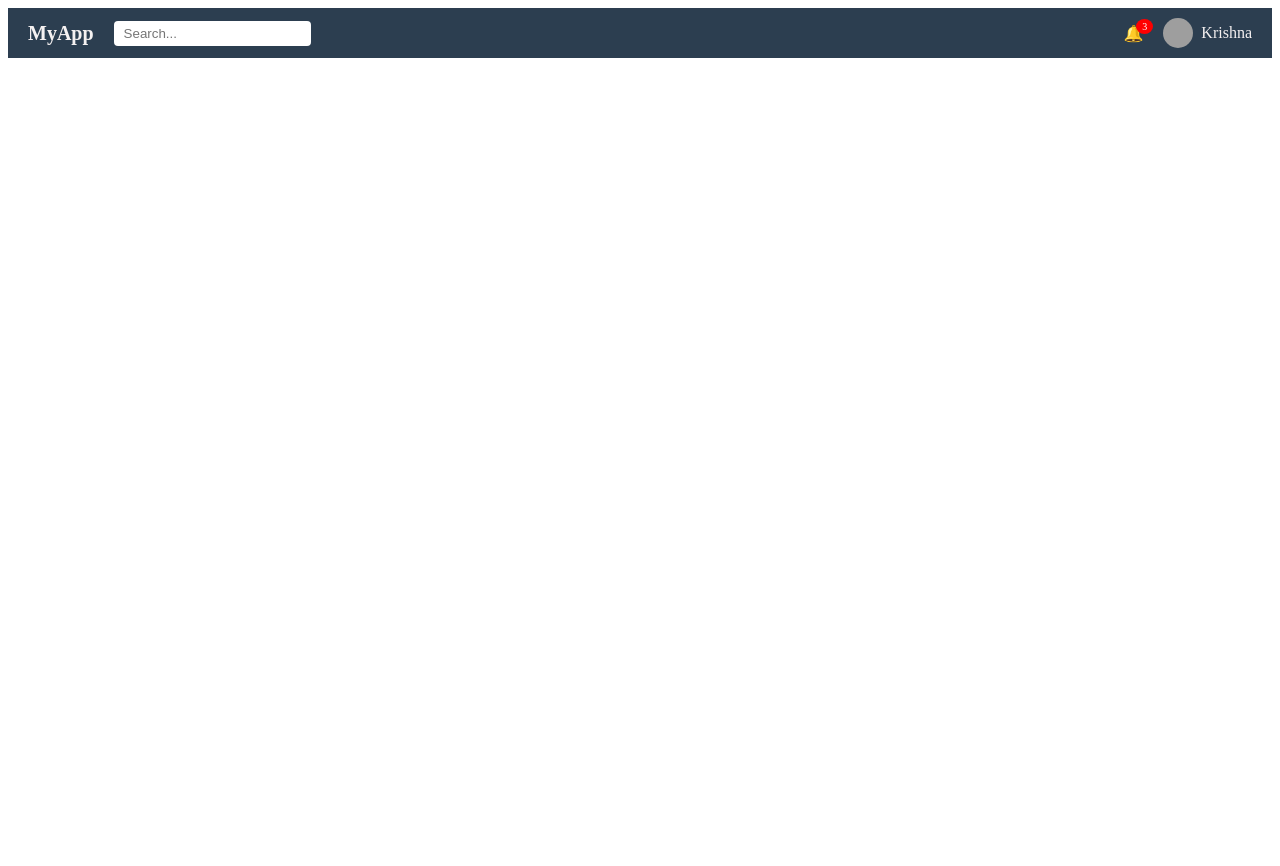
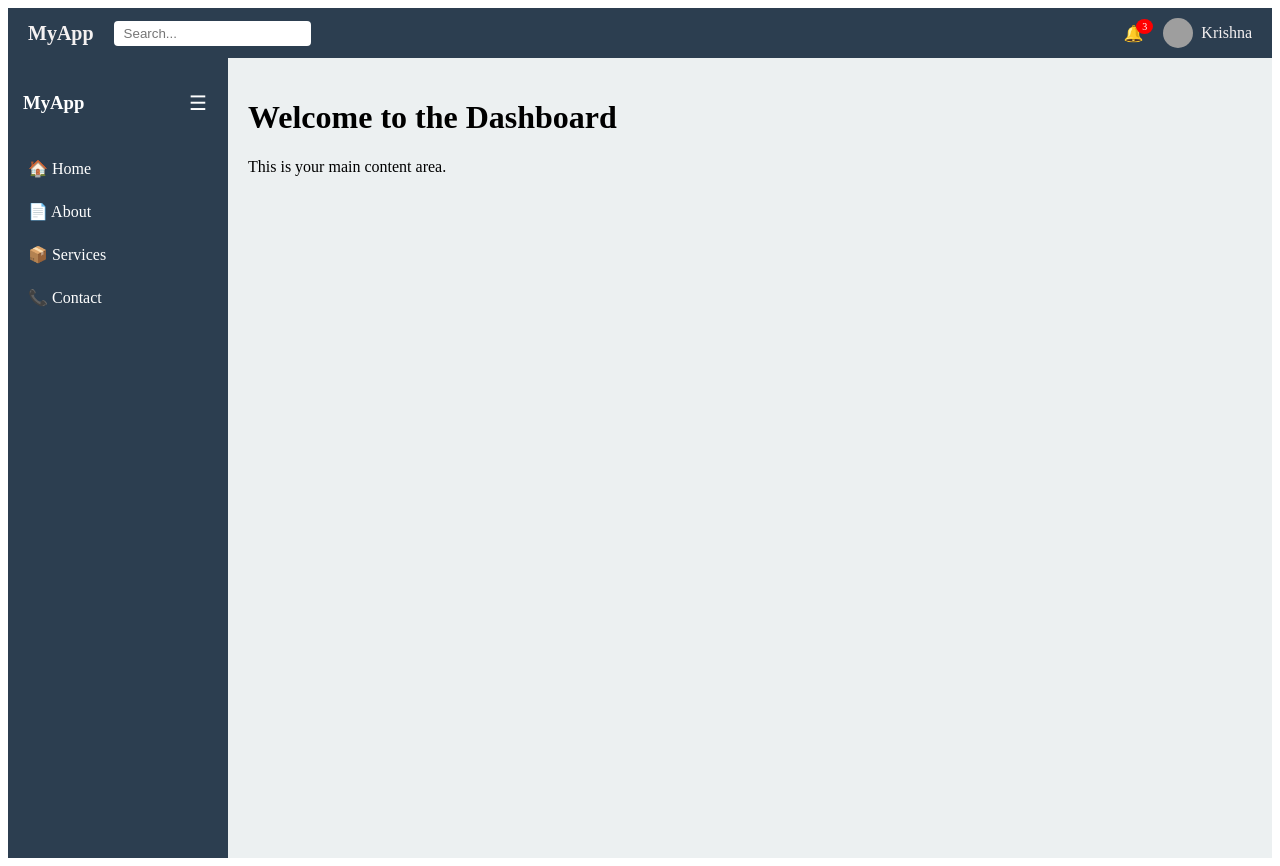
Before and after one commit to saikrishna76845/angular12, an Angular app: page / in a window 1280 px wide. Before the commit the page ends 800 px from the top, so only its background shows below. Built offline with nearby package versions, Linux system fonts and the light colour scheme; grey boxes are pictures that could not be loaded.

Commit message:
sidebar code

```diff
--- a/src/app/components/dashboard/dashboard.component.html
+++ b/src/app/components/dashboard/dashboard.component.html
@@ -1 +1,2 @@
 <app-navbar></app-navbar>
+<app-sidebar></app-sidebar>
--- a/src/app/components/sidebar/sidebar.component.css
+++ b/src/app/components/sidebar/sidebar.component.css
@@ -0,0 +1,101 @@
+/* Container Layout */
+.sidebar-container {
+  display: flex;
+  height: 100vh;
+  transition: all 0.3s ease-in-out;
+}
+
+.sidebar-container.collapsed .sidebar {
+  width: 60px;
+}
+
+.sidebar-container.collapsed .sidebar .nav-links a {
+  display: none;
+}
+
+.sidebar-container.collapsed .sidebar .sidebar-header h3 {
+  display: none;
+}
+
+/* Sidebar Styles */
+.sidebar {
+  background-color: #2c3e50;
+  width: 220px;
+  color: white;
+  transition: width 0.3s;
+  overflow: hidden;
+  display: flex;
+  flex-direction: column;
+}
+
+.sidebar-header {
+  display: flex;
+  justify-content: space-between;
+  align-items: center;
+  padding: 15px;
+}
+
+.toggle-btn {
+  background: none;
+  border: none;
+  font-size: 20px;
+  color: white;
+  cursor: pointer;
+}
+
+/* Navigation Links */
+.nav-links {
+  list-style: none;
+  padding: 0;
+  margin: 0;
+  flex: 1;
+}
+
+.nav-links li {
+  padding: 12px 20px;
+}
+
+.nav-links li a {
+  color: white;
+  text-decoration: none;
+  display: block;
+}
+
+.nav-links li a:hover {
+  background-color: #34495e;
+  border-radius: 4px;
+}
+
+/* Main Content */
+.main-content {
+  flex: 1;
+  padding: 20px;
+  background-color: #ecf0f1;
+}
+
+/* Responsive Behaviour */
+@media (max-width: 768px) {
+  .sidebar-container {
+    flex-direction: column;
+  }
+
+  .sidebar {
+    width: 100%;
+    flex-direction: row;
+    overflow-x: auto;
+  }
+
+  .nav-links {
+    display: flex;
+    flex-direction: row;
+    overflow-x: auto;
+  }
+
+  .nav-links li {
+    padding: 10px 15px;
+  }
+
+  .main-content {
+    padding: 15px;
+  }
+}
--- a/src/app/components/sidebar/sidebar.component.html
+++ b/src/app/components/sidebar/sidebar.component.html
@@ -1 +1,21 @@
-<p>sidebar works!</p>
+
+<div class="sidebar-container" [class.collapsed]="!sidebarOpen">
+  <div class="sidebar">
+    <div class="sidebar-header">
+      <h3>MyApp</h3>
+      <button class="toggle-btn" (click)="toggleSidebar()">☰</button>
+    </div>
+
+    <ul class="nav-links">
+      <li><a href="#">🏠 Home</a></li>
+      <li><a href="#">📄 About</a></li>
+      <li><a href="#">📦 Services</a></li>
+      <li><a href="#">📞 Contact</a></li>
+    </ul>
+  </div>
+
+  <div class="main-content">
+    <h1>Welcome to the Dashboard</h1>
+    <p>This is your main content area.</p>
+  </div>
+</div>
--- a/src/app/components/sidebar/sidebar.component.ts
+++ b/src/app/components/sidebar/sidebar.component.ts
@@ -7,4 +7,10 @@ import { Component } from '@angular/core';
 })
 export class SidebarComponent {
 
+sidebarOpen = true;
+
+  toggleSidebar() {
+    this.sidebarOpen = !this.sidebarOpen;
+  }
+
 }
```
